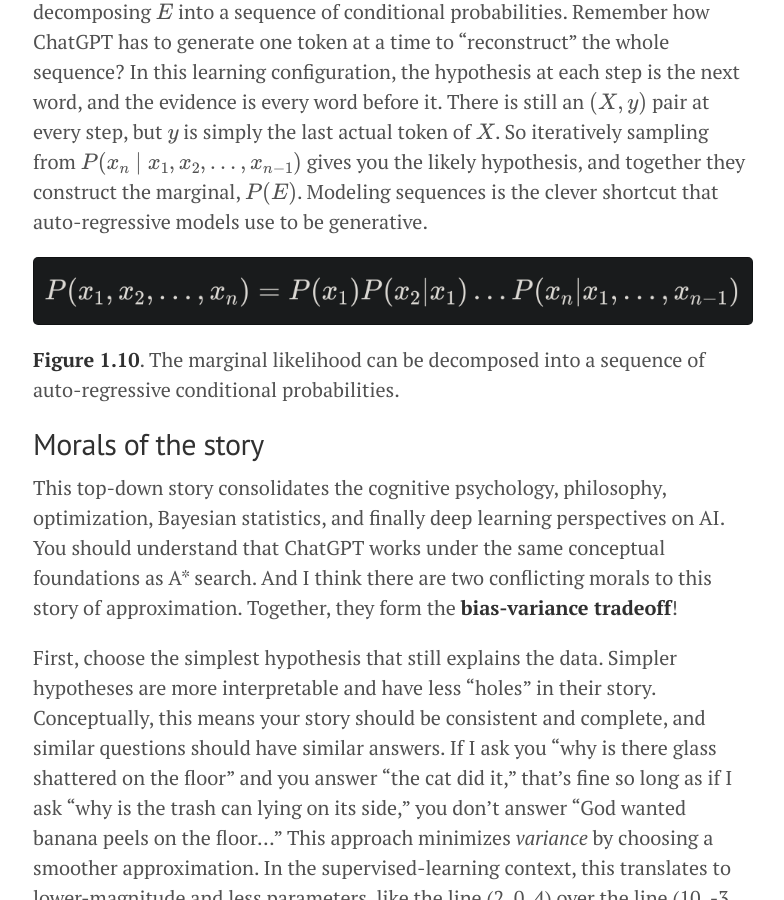
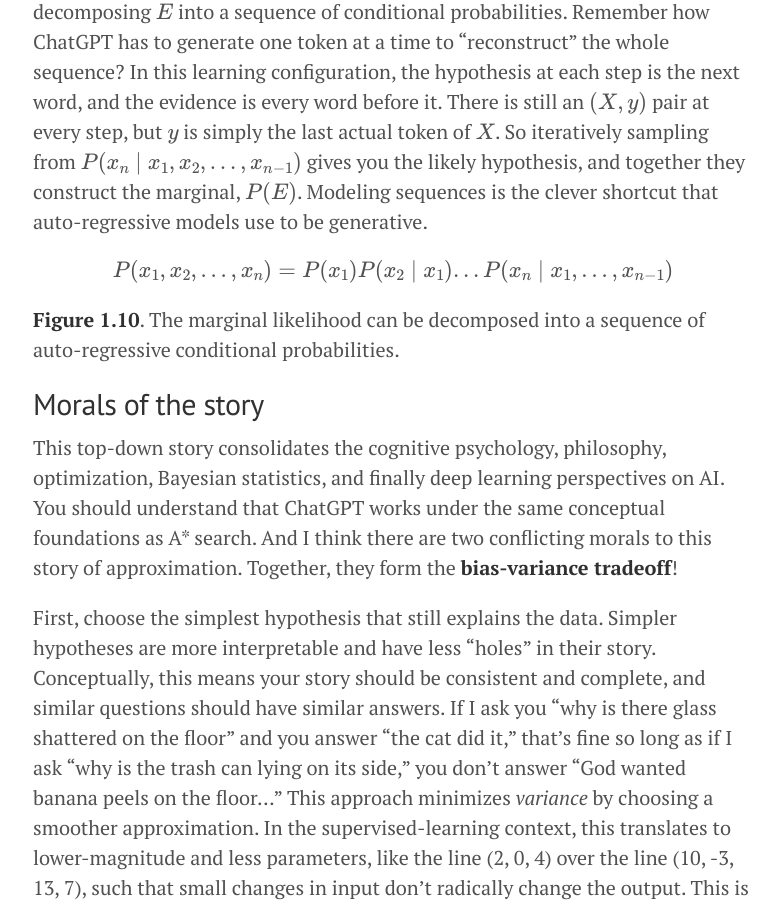
Before and after one commit to chinarjoshi/chinarjoshi.github.io, a Jekyll site: the page built from _posts/regulation/2024-01-01-regulation.md, in a window 1280 px wide and 900 px high, scrolled down 18046 px. Shown: the whole window, without its empty margins (247-1031 px from the left). Built offline with Jekyll 4.4.1, drawn with Linux system fonts in a browser that asks for light colours; formulas are drawn with MathJax 3.

Commit message:
Change redundant image to formula

```diff
--- a/_posts/regulation/2024-01-01-regulation.md
+++ b/_posts/regulation/2024-01-01-regulation.md
@@ -156,7 +156,7 @@ We already know $$P(h)$$, our prior belief, and we know how to calculate $$P(h \
 
 **Auto-regressive transformers** are currently the most complex and robust generative approximators, but they use a trick by modeling sequences. Their key insight is to weigh the importance of each element of the input sequence with every other element at once (self-attention mechanism), which both enables long run dependencies and makes the model massively parallelizable. Transformers are a combination of self-attention mechanisms with feedforward networks, and still learn through gradient descent since self-attention is a differentiable linear function. However, I mentioned that gradient descent is used to learn $$P(h \mid E)$$ in a supervised learning context, but generation requires modeling $$P(E, h)$$, so what gives? Well, auto-regression blurs the line between $$h$$ and $$E$$, and they learn the marginal and posterior simultaneously by decomposing $$E$$ into a sequence of conditional probabilities. Remember how ChatGPT has to generate one token at a time to “reconstruct” the whole sequence? In this learning configuration, the hypothesis at each step is the next word, and the evidence is every word before it. There is still an $$(X, y)$$ pair at every step, but $$y$$ is simply the last actual token of $$X$$. So iteratively sampling from $$P(x_n \mid x_1, x_2, …, x_{n-1})$$ gives you the likely hypothesis, and together they construct the marginal, $$P(E)$$. Modeling sequences is the clever shortcut that auto-regressive models use to be generative.
 
-<img src="/assets/regulation/marginal.png" alt="The marginal expressed as a sequence"/>
+$$P(x_1, x_2, ..., x_n) = P(x_1)P(x_2 \mid x_1)...P(x_n \mid x_1, …, x_{n-1})$$
 
 **Figure 1.10**. The marginal likelihood can be decomposed into a sequence of auto-regressive conditional probabilities.
 
```
